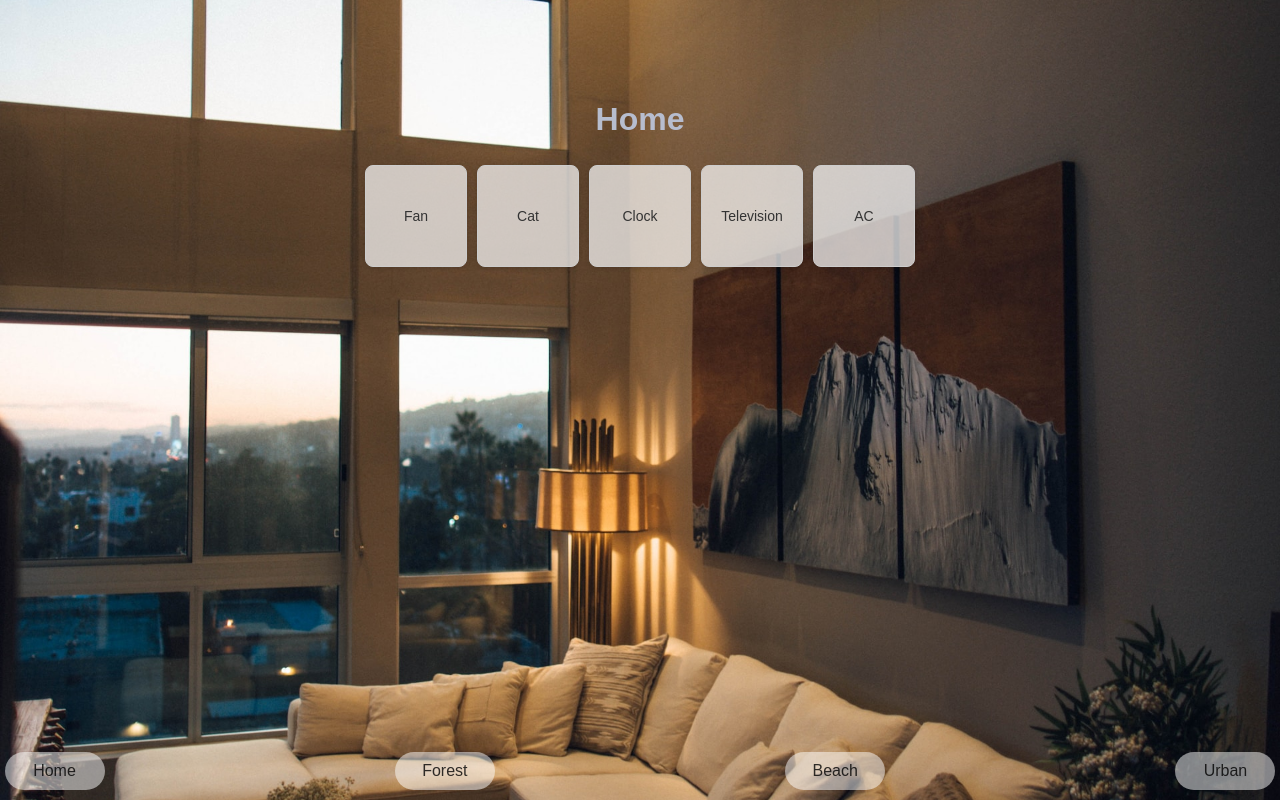
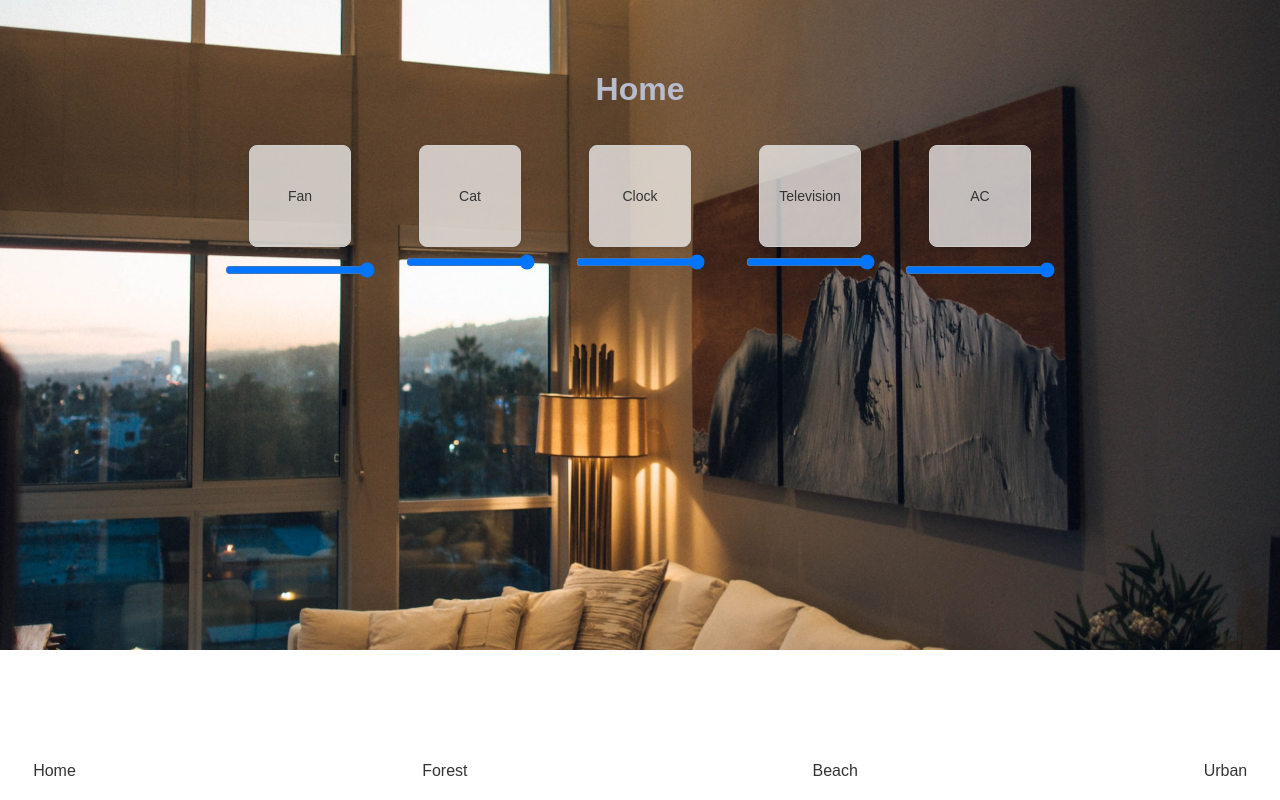
Before and after one commit to sealedhermit/slumber, a React (Create React App) app: page / in a window 1280 px wide. Built offline with nearby package versions, Linux system fonts and the light colour scheme.

Commit message:
fix page dimension

```diff
--- a/src/App.css
+++ b/src/App.css
@@ -14,13 +14,14 @@
 .page {
   display: inline-block;
   width: 100vw;
-  height: 100vh;
+  height: calc(100vh - 150px); /* Adjusted height to create space for buttons */
   text-align: center;
-  padding-top: 80px; /* Increased padding for more space above sound tiles */
-  margin-bottom: 50px; /* Added margin at the bottom of each page */
+  padding-top: 50px; /* Decreased padding for the title positioning */
+  margin-bottom: 50px;
   box-sizing: border-box;
-  transition: transform 0.3s ease-in-out; /* Add transition property for smoother sliding */
+  transition: transform 0.3s ease-in-out;
 }
+
 
 .page h1 {
   color: #b7bdce; /* Change to your desired color */
@@ -29,27 +30,8 @@
   /* Other existing styles */
 }
 
-.home {
-  background-color: lightblue;
-}
 
-.forest {
-  background-color: lightgreen;
-}
 
-.beach {
-  background-color: lightcoral;
-}
-
-.urban {
-  background-color: lightsalmon;
-}
-
-.sound-tiles {
-  display: flex;
-  flex-wrap: wrap;
-  justify-content: center;
-}
 
 .tile {
   width: 100px;
@@ -122,14 +104,7 @@
   background-color: rgba(255, 255, 255, 0.7);
 }
 
-.App {
-  display: flex;
-  flex-direction: column;
-  height: 100vh;
-  background: linear-gradient(to bottom, lightblue, lightgreen, lightcoral, lightsalmon); /* Your desired background gradient or image */
-  margin: 0;
-  padding: 0;
-}
+
 
 .page-container {
   flex: 1;
@@ -153,8 +128,9 @@
 
 .home {
   background-image: url('/public/home.jpg');
-  background-size: cover; /* Ensure the background image covers the entire container */
-  background-position: center; /* Center the background image */
+  background-size: cover;
+  background-position: center;
+  background-color: transparent; /* Remove the solid color fill */
   /* Other styles */
 }
 
@@ -162,6 +138,7 @@
   background-image: url('/public/forest.jpg');
   background-size: cover;
   background-position: center;
+  background-color: transparent; /* Remove the solid color fill */
   /* Other styles */
 }
 
@@ -169,6 +146,7 @@
   background-image: url('/public/beach.jpg');
   background-size: cover;
   background-position: center;
+  background-color: transparent; /* Remove the solid color fill */
   /* Other styles */
 }
 
@@ -176,6 +154,7 @@
   background-image: url('/public/urban.jpg');
   background-size: cover;
   background-position: center;
+  background-color: transparent; /* Remove the solid color fill */
   /* Other styles */
 }
 
@@ -206,3 +185,46 @@ body {
   overflow-x: hidden; /* Disable horizontal scrolling */
   overscroll-behavior-x: none; /* Disable overscroll behavior */
 }
+
+.sound-tiles {
+  display: flex;
+  flex-wrap: wrap;
+  justify-content: center;
+  margin-top: 20px; /* Added margin at the top of sound tiles */
+}
+
+.sound-tile {
+  width: 150px; /* Adjust tile width */
+  display: flex;
+  flex-direction: column;
+  align-items: center;
+  margin: 10px; /* Adjust margin between sound tiles */
+}
+
+.tile {
+  width: 100px;
+  height: 100px;
+  border: 1px solid #ccc;
+  display: flex;
+  justify-content: center;
+  align-items: center;
+  margin-bottom: 5px; /* Adjust margin at the bottom of tiles */
+  cursor: pointer;
+  font-family: 'Arial', sans-serif;
+  font-size: 14px;
+  color: #333;
+  background-color: rgba(255, 255, 255, 0.7);
+  border-radius: 8px;
+  box-shadow: 0 2px 4px rgba(0, 0, 0, 0.1);
+  transition: transform 0.3s ease, box-shadow 0.3s ease;
+}
+
+.tile:hover {
+  transform: scale(1.05);
+  box-shadow: 0 4px 8px rgba(0, 0, 0, 0.2);
+}
+
+.volume-slider {
+  width: 100%; /* Adjust volume slider width */
+  margin-top: 10px; /* Adjust margin between sound tile and volume slider */
+}
--- a/src/App.js
+++ b/src/App.js
@@ -27,6 +27,7 @@ function App() {
   });
 
   const [activeSounds, setActiveSounds] = useState([]);
+  const [volumeLevels, setVolumeLevels] = useState({}); // State for volume levels
   const audioRefs = useRef({});
   const pageRef = useRef(null);
   const [currentPage, setCurrentPage] = useState(0);
@@ -59,6 +60,7 @@ function App() {
       setActiveSounds((prevSounds) => prevSounds.filter((activeSound) => activeSound !== sound));
     } else {
       audioRefs.current[sound] = new Audio(audioPath);
+      audioRefs.current[sound].volume = volumeLevels[sound] || 1.0; // Set initial volume
       audioRefs.current[sound].play().catch((error) => {
         console.error('Failed to play audio:', error);
       });
@@ -73,6 +75,17 @@ function App() {
     };
   }, []);
 
+  const handleVolumeChange = (event, sound) => {
+    const volume = parseFloat(event.target.value);
+    setVolumeLevels((prevLevels) => ({
+      ...prevLevels,
+      [sound]: volume,
+    }));
+
+    if (audioRefs.current[sound]) {
+      audioRefs.current[sound].volume = volume;
+    }
+  };
 
   return (
     <div className="App">
@@ -80,22 +93,132 @@ function App() {
         <div className="page home" style={{ transform: `translateX(-${currentPage * 100}vw)` }} id="home">
           <h1>Home</h1>
           <div className="sound-tiles">
+          <div className="sound-tile">
           <div className={`tile ${activeSounds.includes('Fan') ? 'active' : ''}`} onClick={() => playOrStopSound('Fan')}>Fan</div>
+              <input
+                type="range"
+                className="volume-slider"
+                min="0"
+                max="1"
+                step="0.1"
+                value={volumeLevels['Fan'] || 1.0}
+                onChange={(event) => handleVolumeChange(event, 'Fan')}
+              />
+            </div>
+            <div className="sound-tile">
             <div className={`tile ${activeSounds.includes('Cat') ? 'active' : ''}`} onClick={() => playOrStopSound('Cat')}>Cat</div>
+
+              <input
+                type="range"
+                min="0"
+                max="1"
+                step="0.1"
+                value={volumeLevels['Cat'] || 1.0}
+                onChange={(event) => handleVolumeChange(event, 'Cat')}
+              />
+            </div>
+            <div className="sound-tile">
             <div className={`tile ${activeSounds.includes('Clock') ? 'active' : ''}`} onClick={() => playOrStopSound('Clock')}>Clock</div>
+
+              <input
+                type="range"
+                min="0"
+                max="1"
+                step="0.1"
+                value={volumeLevels['Clock'] || 1.0}
+                onChange={(event) => handleVolumeChange(event, 'Clock')}
+              />
+            </div>
+            <div className="sound-tile">
             <div className={`tile ${activeSounds.includes('Television') ? 'active' : ''}`} onClick={() => playOrStopSound('Television')}>Television</div>
+
+              <input
+                type="range"
+                min="0"
+                max="1"
+                step="0.1"
+                value={volumeLevels['Television'] || 1.0}
+                onChange={(event) => handleVolumeChange(event, 'Television')}
+              />
+            </div>
+            <div className="sound-tile">
               <div className={`tile ${activeSounds.includes('AC') ? 'active' : ''}`} onClick={() => playOrStopSound('AC')}>AC</div>
+              <input
+                type="range"
+                className="volume-slider"
+                min="0"
+                max="1"
+                step="0.1"
+                value={volumeLevels['AC'] || 1.0}
+                onChange={(event) => handleVolumeChange(event, 'AC')}
+              />
+            </div>
           </div>
         </div>
 
         <div className="page forest" style={{ transform: `translateX(-${currentPage * 100}vw)` }} id="forest">
            <h1>Forest</h1>
           <div className="sound-tiles">
+          <div className="sound-tile">
               <div className={`tile ${activeSounds.includes('Rain') ? 'active' : ''}`} onClick={() => playOrStopSound('Rain')}>Rain</div>
+              <input
+                type="range"
+                className="volume-slider"
+                min="0"
+                max="1"
+                step="0.1"
+                value={volumeLevels['Rain'] || 1.0}
+                onChange={(event) => handleVolumeChange(event, 'Rain')}
+              />
+            </div>
+            <div className="sound-tile">
               <div className={`tile ${activeSounds.includes('Thunder') ? 'active' : ''}`} onClick={() => playOrStopSound('Thunder')}>Thunder</div>
+              <input
+                type="range"
+                className="volume-slider"
+                min="0"
+                max="1"
+                step="0.1"
+                value={volumeLevels['Thunder'] || 1.0}
+                onChange={(event) => handleVolumeChange(event, 'Thunder')}
+              />
+            </div>
+            <div className="sound-tile">
               <div className={`tile ${activeSounds.includes('Birds') ? 'active' : ''}`} onClick={() => playOrStopSound('Birds')}>Birds</div>
+              <input
+                type="range"
+                className="volume-slider"
+                min="0"
+                max="1"
+                step="0.1"
+                value={volumeLevels['Birds'] || 1.0}
+                onChange={(event) => handleVolumeChange(event, 'Birds')}
+              />
+            </div>
+            <div className="sound-tile">
               <div className={`tile ${activeSounds.includes('River') ? 'active' : ''}`} onClick={() => playOrStopSound('River')}>River</div>
+              <input
+                type="range"
+                className="volume-slider"
+                min="0"
+                max="1"
+                step="0.1"
+                value={volumeLevels['River'] || 1.0}
+                onChange={(event) => handleVolumeChange(event, 'River')}
+              />
+            </div>
+            <div className="sound-tile">
               <div className={`tile ${activeSounds.includes('Wind') ? 'active' : ''}`} onClick={() => playOrStopSound('Wind')}>Wind</div>
+              <input
+                type="range"
+                className="volume-slider"
+                min="0"
+                max="1"
+                step="0.1"
+                value={volumeLevels['Wind'] || 1.0}
+                onChange={(event) => handleVolumeChange(event, 'Wind')}
+              />
+            </div>
           </div>
         </div>
 
@@ -103,11 +226,66 @@ function App() {
 
           <h1>Beach</h1>
           <div className="sound-tiles">
+          <div className="sound-tile">
               <div className={`tile ${activeSounds.includes('Waves') ? 'active' : ''}`} onClick={() => playOrStopSound('Waves')}>Waves</div>
-            <div className={`tile ${activeSounds.includes('Seagulls') ? 'active' : ''}`} onClick={() => playOrStopSound('Seagulls')}>Seagulls</div>
+              <input
+                type="range"
+                className="volume-slider"
+                min="0"
+                max="1"
+                step="0.1"
+                value={volumeLevels['Waves'] || 1.0}
+                onChange={(event) => handleVolumeChange(event, 'Waves')}
+              />
+            </div>
+            <div className="sound-tile">
+              <div className={`tile ${activeSounds.includes('SeagullsC') ? 'active' : ''}`} onClick={() => playOrStopSound('Seagulls')}>Seagulls</div>
+              <input
+                type="range"
+                className="volume-slider"
+                min="0"
+                max="1"
+                step="0.1"
+                value={volumeLevels['Seagulls'] || 1.0}
+                onChange={(event) => handleVolumeChange(event, 'Seagulls')}
+              />
+            </div>
+            <div className="sound-tile">
               <div className={`tile ${activeSounds.includes('Boat') ? 'active' : ''}`} onClick={() => playOrStopSound('Boat')}>Boat</div>
+              <input
+                type="range"
+                className="volume-slider"
+                min="0"
+                max="1"
+                step="0.1"
+                value={volumeLevels['Boat'] || 1.0}
+                onChange={(event) => handleVolumeChange(event, 'Boat')}
+              />
+            </div>
+            <div className="sound-tile">
               <div className={`tile ${activeSounds.includes('Campfire') ? 'active' : ''}`} onClick={() => playOrStopSound('Campfire')}>Campfire</div>
+              <input
+                type="range"
+                className="volume-slider"
+                min="0"
+                max="1"
+                step="0.1"
+                value={volumeLevels['Campfire'] || 1.0}
+                onChange={(event) => handleVolumeChange(event, 'Campfire')}
+              />
+            </div>
+            <div className="sound-tile">
               <div className={`tile ${activeSounds.includes('Melody') ? 'active' : ''}`} onClick={() => playOrStopSound('Melody')}>Melody</div>
+              <input
+                type="range"
+                className="volume-slider"
+                min="0"
+                max="1"
+                step="0.1"
+                value={volumeLevels['Melody'] || 1.0}
+                onChange={(event) => handleVolumeChange(event, 'Melody')}
+              />
+            </div>
           </div>
         </div>
 
@@ -115,11 +293,66 @@ function App() {
 
           <h1>Urban</h1>
           <div className="sound-tiles">
+          <div className="sound-tile">
               <div className={`tile ${activeSounds.includes('People') ? 'active' : ''}`} onClick={() => playOrStopSound('People')}>People</div>
+              <input
+                type="range"
+                className="volume-slider"
+                min="0"
+                max="1"
+                step="0.1"
+                value={volumeLevels['People'] || 1.0}
+                onChange={(event) => handleVolumeChange(event, 'People')}
+              />
+            </div>
+            <div className="sound-tile">
               <div className={`tile ${activeSounds.includes('Traffic') ? 'active' : ''}`} onClick={() => playOrStopSound('Traffic')}>Traffic</div>
+              <input
+                type="range"
+                className="volume-slider"
+                min="0"
+                max="1"
+                step="0.1"
+                value={volumeLevels['Traffic'] || 1.0}
+                onChange={(event) => handleVolumeChange(event, 'Traffic')}
+              />
+            </div>
+            <div className="sound-tile">
               <div className={`tile ${activeSounds.includes('Pigeons') ? 'active' : ''}`} onClick={() => playOrStopSound('Pigeons')}>Pigeons</div>
+              <input
+                type="range"
+                className="volume-slider"
+                min="0"
+                max="1"
+                step="0.1"
+                value={volumeLevels['Pigeons'] || 1.0}
+                onChange={(event) => handleVolumeChange(event, 'Pigeons')}
+              />
+            </div>
+            <div className="sound-tile">
               <div className={`tile ${activeSounds.includes('Truck') ? 'active' : ''}`} onClick={() => playOrStopSound('Truck')}>Truck</div>
+              <input
+                type="range"
+                className="volume-slider"
+                min="0"
+                max="1"
+                step="0.1"
+                value={volumeLevels['Truck'] || 1.0}
+                onChange={(event) => handleVolumeChange(event, 'Truck')}
+              />
+            </div>
+            <div className="sound-tile">
               <div className={`tile ${activeSounds.includes('Train') ? 'active' : ''}`} onClick={() => playOrStopSound('Train')}>Train</div>
+              <input
+                type="range"
+                className="volume-slider"
+                min="0"
+                max="1"
+                step="0.1"
+                value={volumeLevels['Train'] || 1.0}
+                onChange={(event) => handleVolumeChange(event, 'Train')}
+              />
+            </div>
           </div>
         </div>
       </div>
```
Lines whose indentation alone changed are shown as unchanged.
